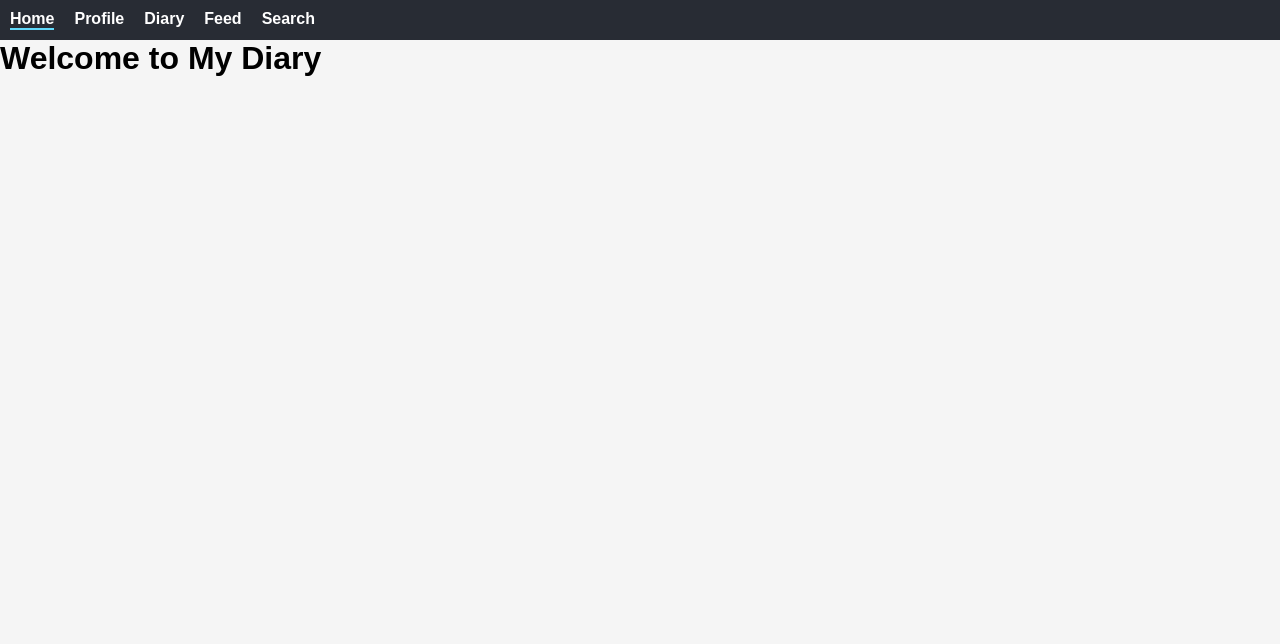
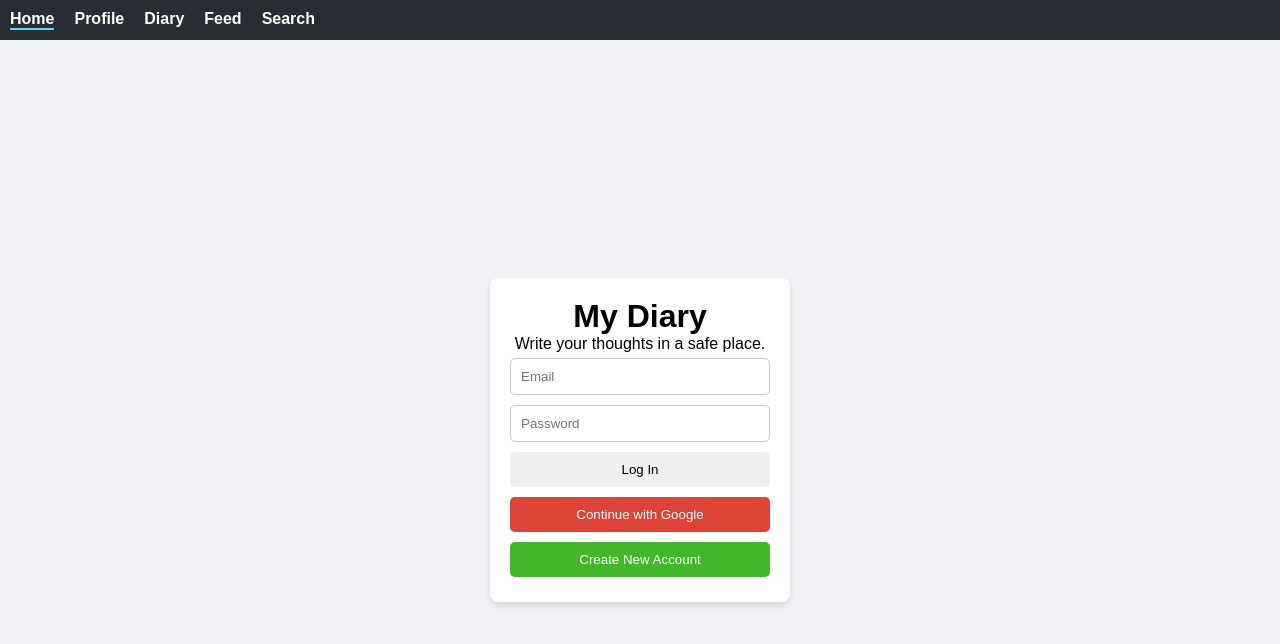
Before and after one commit to sashashreyder/livejournal, a React (Vite) app: page / in a window 1280 px wide. Shown: the top 644 px of the page. Built offline with nearby package versions, Linux system fonts and the light colour scheme.

Commit message:
Home JSX and CSS updated, added placeholders for login and registr

```diff
--- a/src/pages/Home.jsx
+++ b/src/pages/Home.jsx
@@ -1,5 +1,23 @@
+import "../styles/Home.css";
+
 function Home() {
-    return <h1>Welcome to My Diary</h1>;
+    return (
+        <div className="home-container">
+            <div className="home-box">
+                <h1>My Diary</h1>
+                <p>Write your thoughts in a safe place.</p>
+
+                <form className="login-form">
+                    <input type="email" placeholder="Email" />
+                    <input type="password" placeholder="Password" />
+                    <button type="submit">Log In</button>
+                </form>
+
+                <button className="google-login">Continue with Google</button>
+                <button className="create-account">Create New Account</button>
+            </div>
+        </div>
+    );
 }
 
 export default Home;
--- a/src/styles/Home.css
+++ b/src/styles/Home.css
@@ -0,0 +1,43 @@
+.home-container {
+    display: flex;
+    justify-content: center;
+    align-items: center;
+    height: 100vh;
+    background-color: #f0f2f5;
+}
+
+.home-box {
+    background: white;
+    padding: 20px;
+    border-radius: 8px;
+    box-shadow: 0 4px 6px rgba(0, 0, 0, 0.1);
+    text-align: center;
+    width: 300px;
+}
+
+.login-form input {
+    width: 100%;
+    padding: 10px;
+    margin: 5px 0;
+    border: 1px solid #ccc;
+    border-radius: 5px;
+}
+
+button {
+    width: 100%;
+    padding: 10px;
+    margin: 5px 0;
+    border: none;
+    cursor: pointer;
+    border-radius: 5px;
+}
+
+button.google-login {
+    background-color: #db4437;
+    color: white;
+}
+
+button.create-account {
+    background-color: #42b72a;
+    color: white;
+}
```
